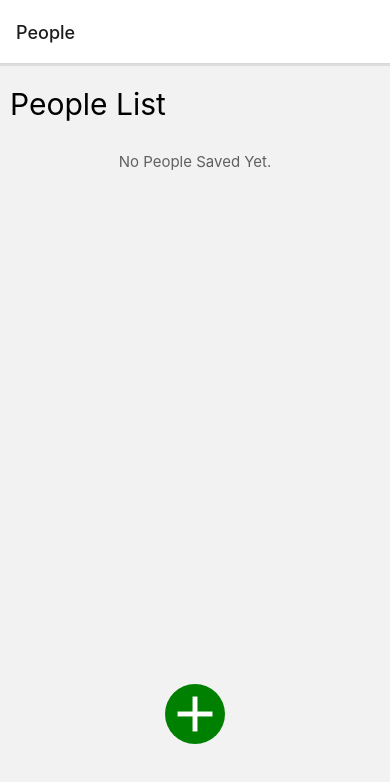
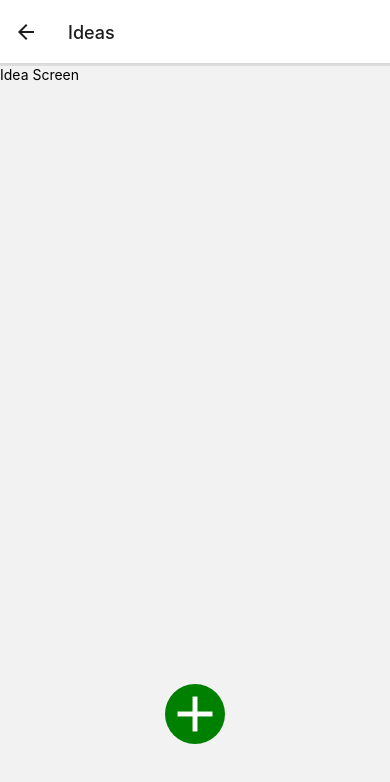
Before and after one commit to nkun0003/giftgenius, a React Native app: screen /Ideas in a window 390 px wide. Shown: the top 782 px of the page. Built offline with nearby package versions, Linux system fonts and the light colour scheme.

Commit message:
added the route

```diff
--- a/AppNavigator.js
+++ b/AppNavigator.js
@@ -3,6 +3,7 @@ import { createStackNavigator } from '@react-navigation/stack';
 import { NavigationContainer } from '@react-navigation/native';
 import PeopleScreen from './screens/PeopleScreen';
 import AddPersonScreen from './screens/AddPersonScreen';
+import IdeaScreen from './screens/IdeaScreen';
 
 const Stack = createStackNavigator(); //created "Stack" navigation container for stack navigation
 
@@ -12,6 +13,7 @@ export default function AppNavigator() {
       <Stack.Navigator>
         <Stack.Screen name="People" component={PeopleScreen} />
         <Stack.Screen name="Add Person" component={AddPersonScreen} />
+        <Stack.Screen name="Ideas" component={IdeaScreen} />
       </Stack.Navigator>
     </NavigationContainer>
   );
--- a/screens/IdeaScreen.js
+++ b/screens/IdeaScreen.js
@@ -0,0 +1,50 @@
+import { useNavigation } from '@react-navigation/native';
+import { useContext } from 'react';
+import {
+  StyleSheet,
+  TouchableOpacity,
+  Button,
+  FlatList,
+  View,
+  Text,
+  SafeAreaView
+} from 'react-native';
+import { SafeAreaProvider } from 'react-native-safe-area-context';
+import PeopleContext from '../PeopleContext';
+import { MaterialIcons } from '@expo/vector-icons';
+
+export default function IdeaScreen() {
+  const navigation = useNavigation();
+
+  return (
+    <SafeAreaProvider>
+      <SafeAreaView style={styles.container}>
+        <Text>Idea Screen</Text>
+
+        {/* Floating Action Button */}
+        <TouchableOpacity style={styles.fab} onPress={() => navigation.navigate('Add Person')}>
+          <MaterialIcons name="add" size={60} color="white" />
+        </TouchableOpacity>
+      </SafeAreaView>
+    </SafeAreaProvider>
+  );
+}
+
+const styles = StyleSheet.create({
+  container: {
+    flex: 1,
+    borderTopWidth: 2,
+    borderColor: '#ddd'
+  },
+  fab: {
+    position: 'absolute',
+    bottom: 100,
+    left: '50%',
+    transform: [{ translateX: -30 }],
+    backgroundColor: 'green',
+    borderRadius: 30,
+    width: 60,
+    height: 60,
+    elevation: 5
+  }
+});
--- a/screens/PeopleScreen.js
+++ b/screens/PeopleScreen.js
@@ -43,7 +43,9 @@ export default function PeopleScreen() {
                   <Text style={styles.name}>{item.name}</Text>
                   <Text style={styles.dob}>{formatDate(item.dob)}</Text>
                 </View>
-                <TouchableOpacity style={styles.ideaButton} onPress={() => {}}>
+                <TouchableOpacity
+                  style={styles.ideaButton}
+                  onPress={() => navigation.navigate('Ideas')}>
                   <MaterialIcons name="lightbulb" size={45} color="black" />
                 </TouchableOpacity>
               </View>
```
